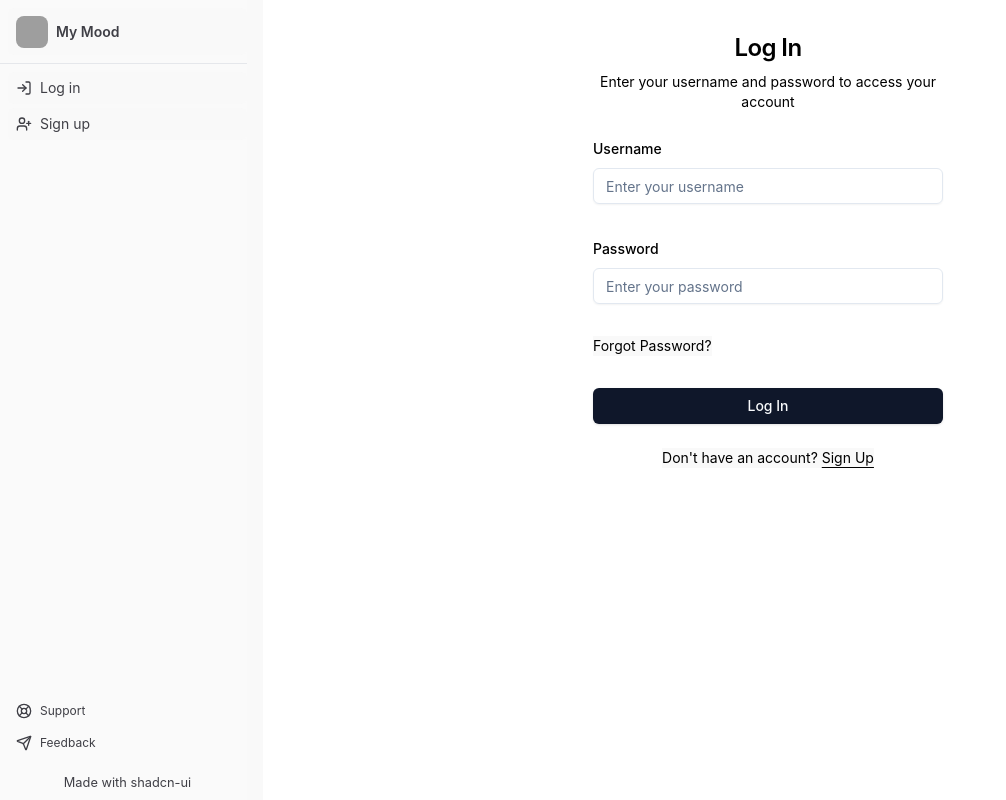
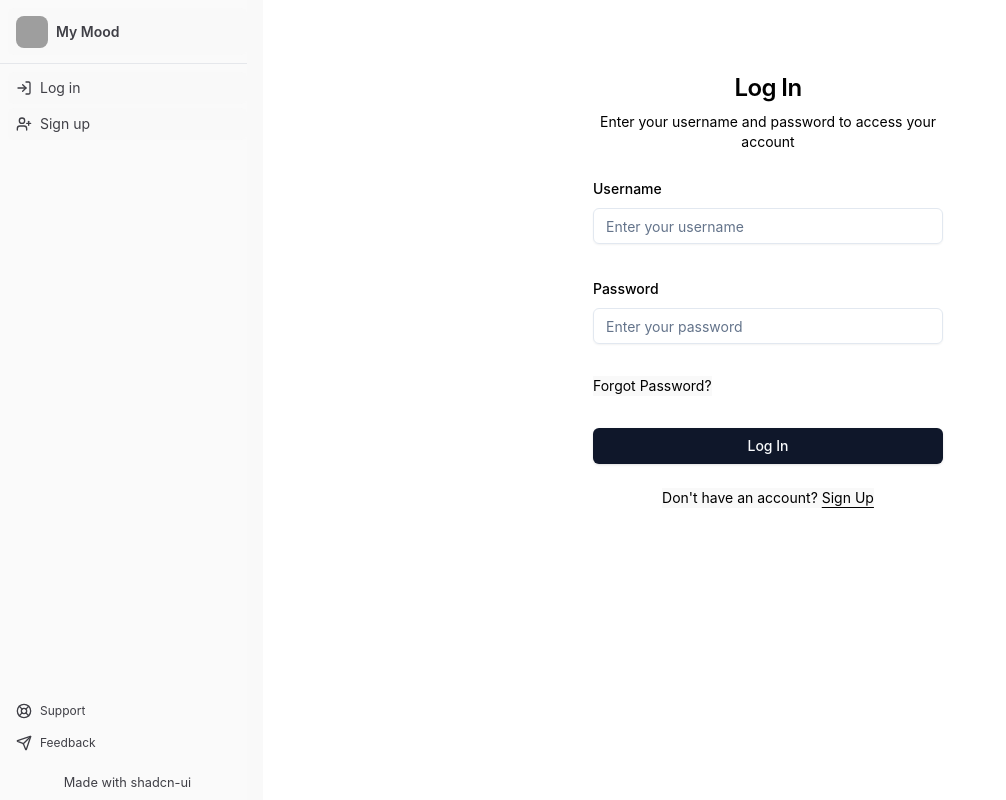
Before and after one commit to hernandosebastian/my-mood-core-ui, a React (Vite) app: page /log-in in a window 1280 px wide. Shown: the whole page, without its empty margins (0-1006 px from the left). Built offline with nearby package versions, Linux system fonts and the light colour scheme; grey boxes are pictures that could not be loaded.

Commit message:
Improve SidebarInset styles

```diff
--- a/src/app/Layout.tsx
+++ b/src/app/Layout.tsx
@@ -9,7 +9,9 @@ export default function Layout({
   return (
     <SidebarProvider>
       <AppSidebar />
-      <SidebarInset>{children}</SidebarInset>
+      <SidebarInset className="px-4 py-6 sm:px-6 sm:py-8 lg:px-8 lg:py-10">
+        {children}
+      </SidebarInset>
     </SidebarProvider>
   );
 }
```
